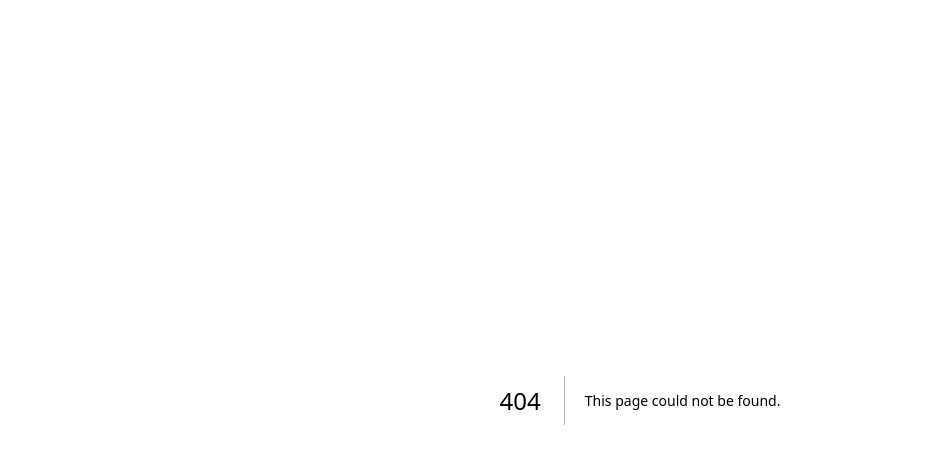
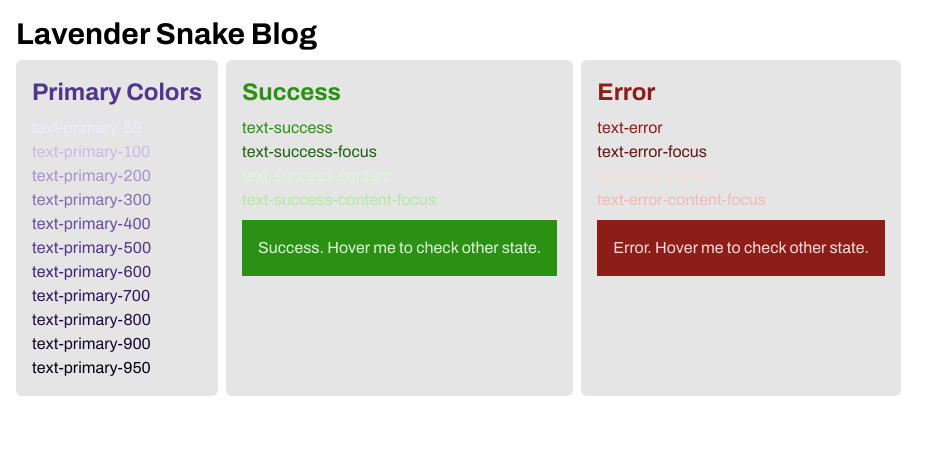
Before and after one commit to Hack-Weekly/lavender-snake-blog, a Next.js app: page /theme in a window 1280 px wide. Before the commit this address had no page. Shown: the top 464 px of the page, without its empty margins (0-948 px from the left). Built offline with nearby package versions, Linux system fonts and the light colour scheme.

Commit message:
transferred theme designs to a separate page

```diff
--- /dev/null
+++ b/app/theme/page.tsx
@@ -0,0 +1,63 @@
+const primary = [
+  'text-primary-50',
+  'text-primary-100',
+  'text-primary-200',
+  'text-primary-300',
+  'text-primary-400',
+  'text-primary-500',
+  'text-primary-600',
+  'text-primary-700',
+  'text-primary-800',
+  'text-primary-900',
+  'text-primary-950',
+]
+
+export default function Page() {
+  return (
+    <main className="p-4 flex flex-col gap-2">
+      <h1 className="text-3xl font-bold">Lavender Snake Blog</h1>
+      <section className="flex flex-row flex-wrap gap-2">
+        <div className="bg-neutral-200 flex flex-col w-fit p-4 gap-2 rounded-md">
+          <h2 className="text-2xl font-bold text-primary">Primary Colors</h2>
+          <ul>
+            {primary.map((primary, index) => {
+              return (
+                <li key={index} className={primary}>
+                  {primary}
+                </li>
+              )
+            })}
+          </ul>
+        </div>
+        <div className="bg-neutral-200 flex flex-col w-fit p-4 gap-2 rounded-md">
+          <h2 className="text-2xl font-bold text-success">Success</h2>
+          <ul>
+            <li className="text-success">text-success</li>
+            <li className="text-success-focus">text-success-focus</li>
+            <li className="text-success-content">text-success-content</li>
+            <li className="text-success-content-focus">
+              text-success-content-focus
+            </li>
+          </ul>
+          <div className="p-4 bg-success text-success-content hover:bg-success-focus hover:text-success-content-focus">
+            Success. Hover me to check other state.
+          </div>
+        </div>
+        <div className="bg-neutral-200 flex flex-col w-fit p-4 gap-2 rounded-md">
+          <h2 className="text-2xl font-bold text-error">Error</h2>
+          <ul>
+            <li className="text-error">text-error</li>
+            <li className="text-error-focus">text-error-focus</li>
+            <li className="text-error-content">text-error-content</li>
+            <li className="text-error-content-focus">
+              text-error-content-focus
+            </li>
+          </ul>
+          <div className="p-4 bg-error text-error-content hover:bg-error-focus hover:text-error-content-focus">
+            Error. Hover me to check other state.
+          </div>
+        </div>
+      </section>
+    </main>
+  )
+}
```
